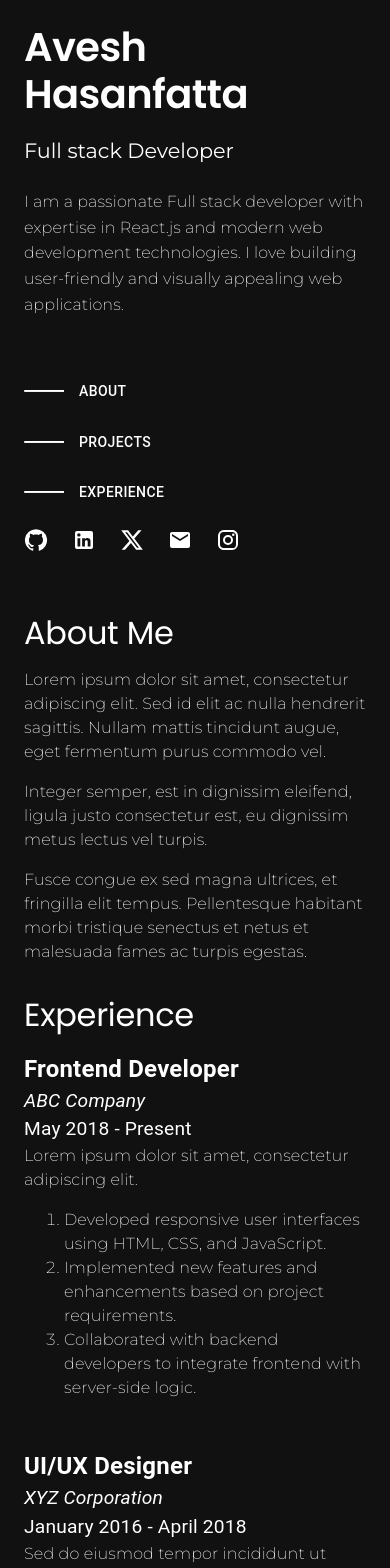
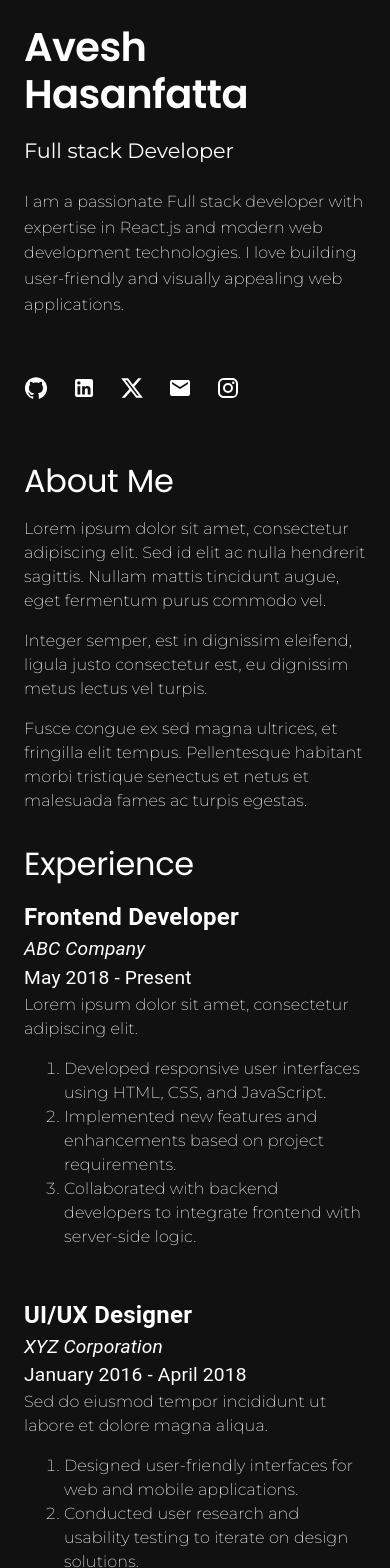
Before and after one commit to avesh-h/my-portfolio, a React (Create React App) app: page / in a window 390 px wide. Shown: the top 1568 px of the page. Built offline with nearby package versions, Linux system fonts and the light colour scheme; a web font is replaced by a local one.

Commit message:
Fixes : make proper responsive and scrolling bar

```diff
--- a/src/components/SpotlightWrapper.js
+++ b/src/components/SpotlightWrapper.js
@@ -1,5 +1,5 @@
 import { Box, styled, useMediaQuery } from "@mui/material";
-import { useState } from "react";
+import { createContext, useContext, useState } from "react";
 
 const Spotlight = styled("div")(({ size }) => {
   return {
@@ -16,32 +16,24 @@ const Spotlight = styled("div")(({ size }) => {
   };
 });
 
-// const SpotlightCtx = createContext();
-
-// const Container = styled(Box)({
-//   height: "100vh",
-//   background: "#111",
-//   display: "flex",
-//   alignItems: "flex-start",
-//   justifyContent: "center",
-//   position: "relative",
-//   overflowX: "hidden",
-//   paddingRight: "8rem",
-//   paddingLeft: "8rem",
-//   paddingTop: "3rem",
-// });
+const SpotlightCtx = createContext();
 
 export const SpotlightWrapper = ({ children }) => {
   const [position, setPosition] = useState({ x: 0, y: 0 });
+  const [isSpotlightVisiblity, setIsSpotlightVisiblity] = useState(true);
 
   const isLargeScreen = useMediaQuery("(min-width:900px)");
 
   const handleMouseMove = (e) => {
+    if (!isSpotlightVisiblity) {
+      setIsSpotlightVisiblity(true);
+    }
     setPosition({ x: e.clientX, y: e.clientY });
   };
   return (
-    <>
-      {/* <Container onMouseMove={handleMouseMove}> */}
+    <SpotlightCtx.Provider
+      value={{ setIsSpotlightVisiblity, isSpotlightVisiblity, isLargeScreen }}
+    >
       {isLargeScreen ? (
         <Box
           onMouseMove={handleMouseMove}
@@ -49,6 +41,8 @@ export const SpotlightWrapper = ({ children }) => {
           overflow={"hidden"}
         >
           {children}
+          {isSpotlightVisiblity ? (
+            <>
               <Spotlight
                 size="200px"
                 style={{ top: position.y, left: position.x }}
@@ -65,10 +59,15 @@ export const SpotlightWrapper = ({ children }) => {
                 size="800px"
                 style={{ top: position.y, left: position.x }}
               />
+            </>
+          ) : null}
         </Box>
       ) : (
         <>{children}</>
       )}
-    </>
+    </SpotlightCtx.Provider>
   );
 };
+export const useSpotlightContext = () => {
+  return useContext(SpotlightCtx);
+};
--- a/src/pages/DetailedProjectPageWrapper.js
+++ b/src/pages/DetailedProjectPageWrapper.js
@@ -1,15 +1,16 @@
 // DetailedProjectPageWrapper.js
 
-import React from 'react';
-import { useParams } from 'react-router-dom';
-import { Typography } from '@mui/material';
-import DetailedProjectPage from './DetailedProjectPage';
-import projectsData from '../json/projectsData.json';
+import React from "react";
+import { useParams } from "react-router-dom";
+import { Typography } from "@mui/material";
+import DetailedProjectPage from "./DetailedProjectPage";
+import projectsData from "../static/projectsData.json";
 
 const DetailedProjectPageWrapper = () => {
   const { projectId } = useParams();
-  const project = projectsData.projects.find(p => p.id === parseInt(projectId, 10));
-  console.log(projectId);
+  const project = projectsData.projects.find(
+    (p) => p.id === parseInt(projectId, 10)
+  );
   return (
     <div>
       {project ? (
--- a/src/pages/Hero.js
+++ b/src/pages/Hero.js
@@ -6,13 +6,14 @@ import XIcon from "@mui/icons-material/X";
 import { Box, Typography } from "@mui/material";
 import Button from "@mui/material/Button";
 import { styled } from "@mui/system";
-import React, { useCallback, useState } from "react";
+import React, { useCallback, useEffect, useRef, useState } from "react";
 import { Link } from "react-router-dom";
+import MuiHeading from "../components/mui/MuiHeading";
+import MuiParagraph from "../components/mui/MuiParagraph";
 import AboutPage from "./AboutPage";
 import ExperiencePage from "./ExperiencePage";
 import ProjectListingPage from "./ProjectListingPage";
-import MuiParagraph from "../components/mui/MuiParagraph";
-import MuiHeading from "../components/mui/MuiHeading";
+import { useSpotlightContext } from "../components/SpotlightWrapper";
 
 const buttonStyles = {
   fontFamily: "inherit",
@@ -28,14 +29,17 @@ const Container = styled(Box)(({ theme }) => ({
   display: "flex",
   justifyContent: "center",
   position: "relative",
-  overflow: "hidden",
+  scrollbarWidth: "none",
+  overflowY: "auto",
   padding: "3rem 8rem",
+  maxHeight: "calc(100vh - 6rem)",
   [theme.breakpoints.down("lg")]: {
     padding: "3rem 3rem",
   },
   [theme.breakpoints.down("md")]: {
     flexDirection: "column",
     padding: "2rem",
+    maxHeight: "none",
   },
   [theme.breakpoints.down("sm")]: {
     padding: "1rem",
@@ -47,6 +51,8 @@ const LeftSide = styled(Box)(({ theme }) => ({
   flex: "1 0 50%",
   display: "flex",
   flexDirection: "column",
+  position: "sticky",
+  top: 0,
   [theme.breakpoints.down("sm")]: {
     padding: "0.5rem",
   },
@@ -54,9 +60,6 @@ const LeftSide = styled(Box)(({ theme }) => ({
 
 const RightSide = styled(Box)(({ theme }) => ({
   flex: "1 0 50%",
-  overflowY: "auto",
-  maxHeight: "calc(100vh - 6rem)",
-  scrollbarWidth: "none",
   [theme.breakpoints.down("md")]: {
     padding: "0.5rem",
     maxHeight: "fit-content",
@@ -116,6 +119,10 @@ const Hero = () => {
     experience: false,
   });
 
+  const currentSectionRef = useRef({});
+
+  const { setIsSpotlightVisiblity, isLargeScreen } = useSpotlightContext();
+
   const personalDetails = {
     name: "Avesh Hasanfatta",
     dep: "Full stack Developer",
@@ -160,7 +167,62 @@ const Hero = () => {
     }));
   };
 
-  const menuButtons = ["about", "projects", "experience"];
+  const menuButtons = ["about", "experience", "projects"];
+
+  const handleMenuClick = (menu) => {
+    setIsSpotlightVisiblity(false);
+    currentSectionRef?.current?.[menu]?.scrollIntoView({ behavior: "smooth" });
+  };
+
+  useEffect(() => {
+    const options = {
+      root: null,
+      rootMargin: "0px",
+      threshold: 0.4,
+    };
+
+    const observerCallback = (entries) => {
+      entries.forEach((entry) => {
+        if (entry.isIntersecting) {
+          setIsMenuHover((prev) => {
+            if (entry.target.id === "about") {
+              return {
+                about: true,
+                experience: false,
+                projects: false,
+              };
+            } else if (entry.target.id === "experience") {
+              return {
+                about: false,
+                experience: true,
+                projects: false,
+              };
+            } else {
+              return {
+                about: false,
+                experience: false,
+                projects: true,
+              };
+            }
+          });
+        }
+      });
+    };
+
+    // The Intersection Observer API lets code register a callback function that is executed whenever a particular element enters or exits an intersection with another element (or the viewport)
+
+    const observer = new IntersectionObserver(observerCallback, options);
+
+    //Get array of all span elements
+    const sections = Object.values(currentSectionRef.current);
+
+    //Then observe and it watch that when the your element will intersect with root element that you mentioned.
+    sections.forEach((section) => observer.observe(section));
+
+    return () => {
+      sections.forEach((section) => observer.unobserve(section));
+    };
+  }, []);
 
   return (
     <Container>
@@ -195,8 +257,9 @@ const Hero = () => {
             {personalDetails.ability}
           </MuiParagraph>
         </PersonalDetails>
-        <Typography style={{ marginTop: "25px", marginBottom: "20px" }}>
-          {menuButtons?.map((menu, index) => (
+        <Box style={{ marginTop: "25px", marginBottom: "20px" }}>
+          {isLargeScreen
+            ? menuButtons?.map((menu, index) => (
                 <ButtonContainer key={`${menu}-${index}`}>
                   <SmallHorizontalLine isHover={isMenuHover?.[menu]} />
                   <Button
@@ -204,11 +267,15 @@ const Hero = () => {
                     style={buttonStyles}
                     onMouseEnter={() => handleMenuHover(menu)}
                     onMouseLeave={() => handleMenuHover(menu)}
+                    onClick={() => handleMenuClick(menu)}
                   >
-                <ButtonText variant="button">{menu?.toUpperCase()}</ButtonText>
+                    <ButtonText variant="button">
+                      {menu?.toUpperCase()}
+                    </ButtonText>
                   </Button>
                 </ButtonContainer>
-          ))}
+              ))
+            : null}
           <SocialIconContainer>
             {SocialLinks()?.map((social, index) => (
               <SocialIcon
@@ -220,13 +287,28 @@ const Hero = () => {
               </SocialIcon>
             ))}
           </SocialIconContainer>
-        </Typography>
+        </Box>
       </LeftSide>
       <RightSide>
         <Box>
+          <span
+            id="about"
+            ref={(ele) => (currentSectionRef.current["about"] = ele)}
+          >
             <AboutPage />
+          </span>
+          <span
+            id="experience"
+            ref={(ele) => (currentSectionRef.current["experience"] = ele)}
+          >
             <ExperiencePage />
+          </span>
+          <span
+            id="projects"
+            ref={(ele) => (currentSectionRef.current["projects"] = ele)}
+          >
             <ProjectListingPage />
+          </span>
         </Box>
       </RightSide>
     </Container>
```
Lines whose indentation alone changed are shown as unchanged.
